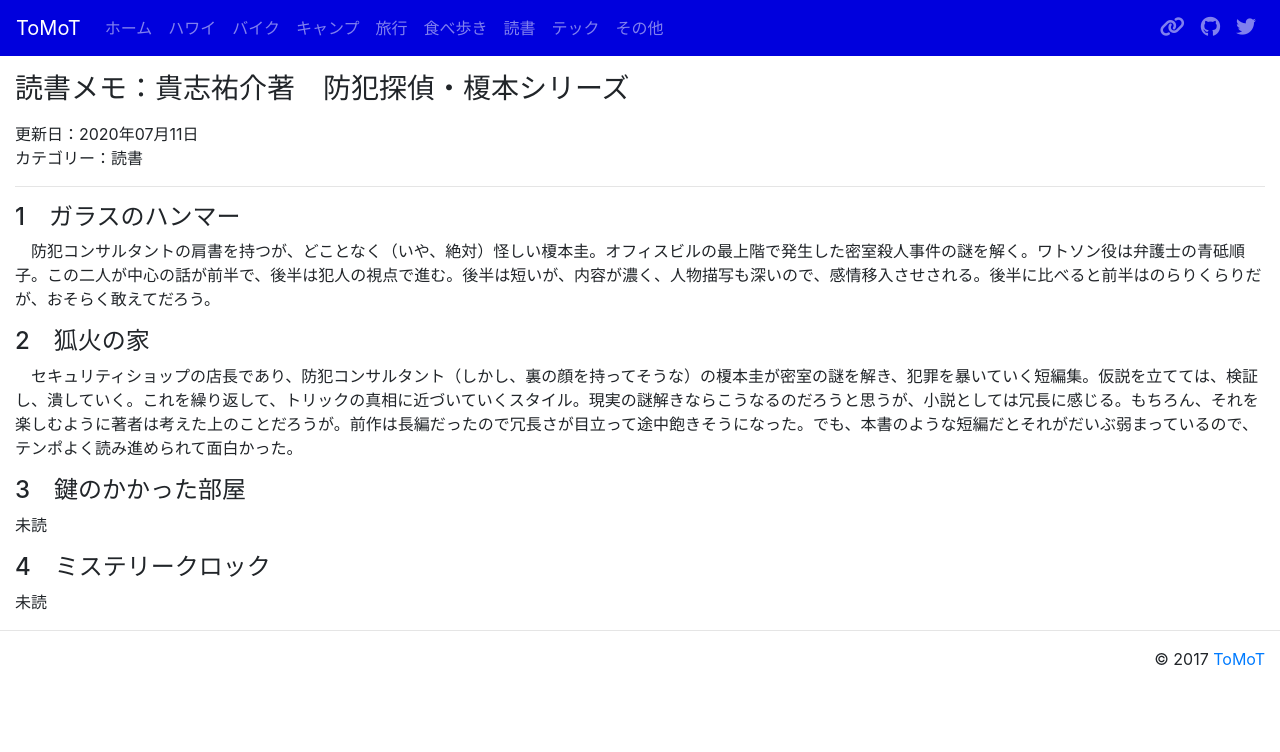
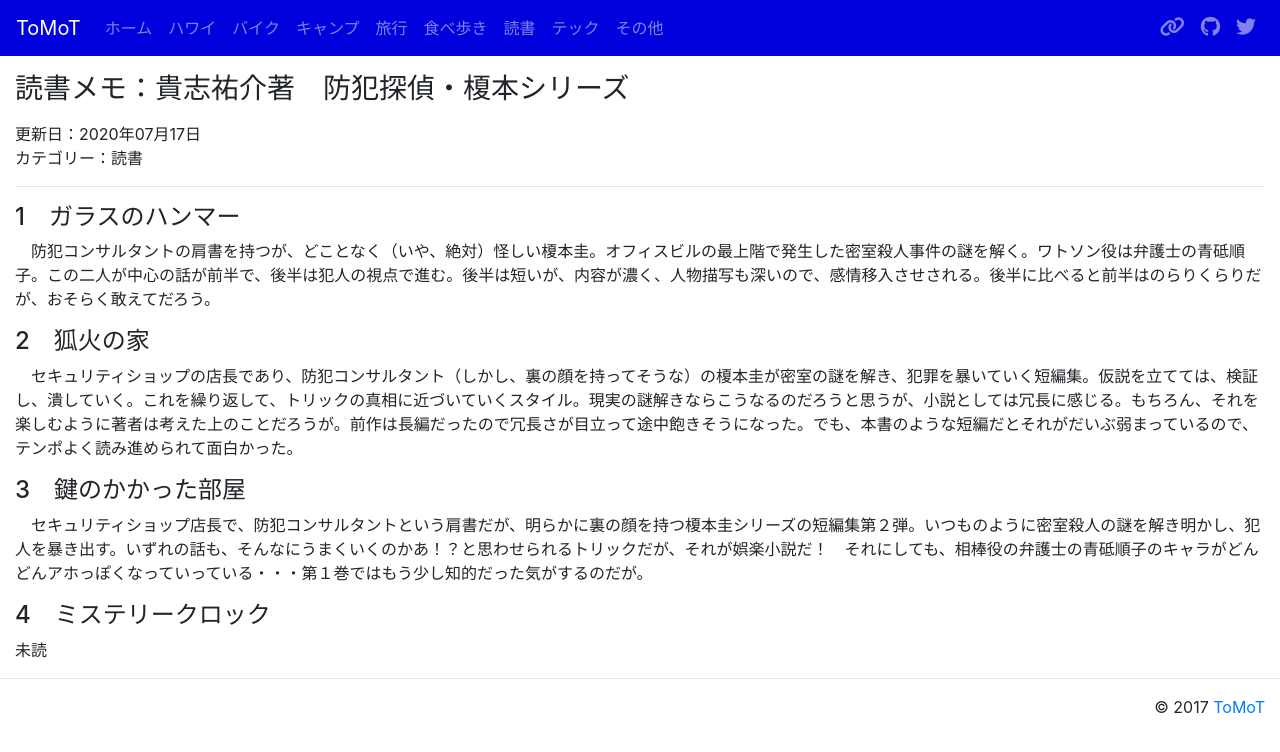
Before and after one commit to tomot/tomot.github.io, a Jekyll site: the page built from pages/book-kishi.md, in a window 1280 px wide. Shown: the top 752 px of the page. Built offline with Jekyll 4.4.1, drawn with Linux system fonts in a browser that asks for light colours; nearby versions of some CDN libraries.

Commit message:
add a book by Kishi

```diff
--- a/pages/book-kishi.md
+++ b/pages/book-kishi.md
@@ -1,7 +1,7 @@
 ---
 layout: page
 title: 読書メモ：貴志祐介著　防犯探偵・榎本シリーズ
-date: 2020-07-11
+date: 2020-07-17
 categories: 読書
 ---
 #### 1　ガラスのハンマー
@@ -14,7 +14,7 @@ categories: 読書
 
 #### 3　鍵のかかった部屋
 
-未読
+　セキュリティショップ店長で、防犯コンサルタントという肩書だが、明らかに裏の顔を持つ榎本圭シリーズの短編集第２弾。いつものように密室殺人の謎を解き明かし、犯人を暴き出す。いずれの話も、そんなにうまくいくのかあ！？と思わせられるトリックだが、それが娯楽小説だ！　それにしても、相棒役の弁護士の青砥順子のキャラがどんどんアホっぽくなっていっている・・・第１巻ではもう少し知的だった気がするのだが。
 
 #### 4　ミステリークロック
 
```
Also changed, not shown: book.md (+2 -2 lines), index.md (+2 -2 lines).
